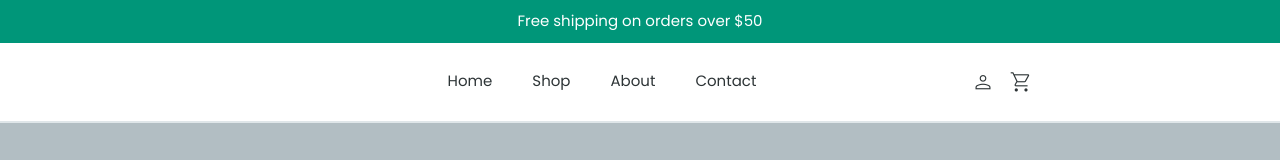
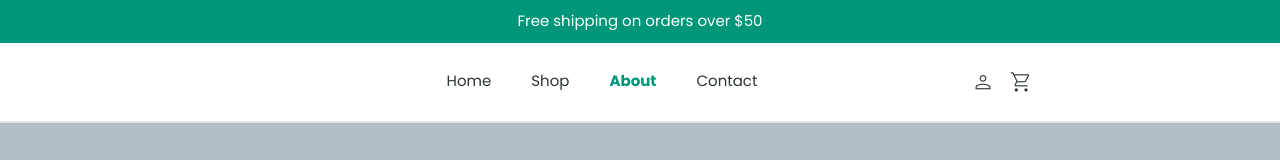
Before and after one commit to marwanzaky/next-ecommerce, a Next.js app: page /about in a window 1280 px wide. Shown: the top 160 px of the page. Built offline with nearby package versions, Linux system fonts and the light colour scheme.

Commit message:
Update components/navigation

```diff
--- a/components/navigation/_style.scss
+++ b/components/navigation/_style.scss
@@ -34,6 +34,11 @@ nav .nav-box .nav-ul {
         border-bottom: 2px solid $color-primary-dark;
       }
     }
+
+    .select {
+      font-weight: var(--font-bold);
+      color: $color-primary-dark;
+    }
   }
 }
 
--- a/components/navigation/index.js
+++ b/components/navigation/index.js
@@ -1,6 +1,7 @@
 'use client';
 
 import { useEffect, useState } from 'react';
+import { usePathname } from 'next/navigation';
 
 import Link from 'next/link';
 import Image from 'next/image';
@@ -38,8 +39,14 @@ function NavBtnLength({ href, icon, length }) {
 }
 
 function NavLi({ href, name }) {
+    const pathname = usePathname();
+    let select = pathname === href;
+
+    if (href === '/products' && pathname.includes('/product'))
+        select = true;
+
     return <li>
-        <Link href={href} id={`${name.toLowerCase()}`}>{name}</Link>
+        <Link className={select && 'select'} href={href}>{name}</Link>
     </li>
 }
 
```
